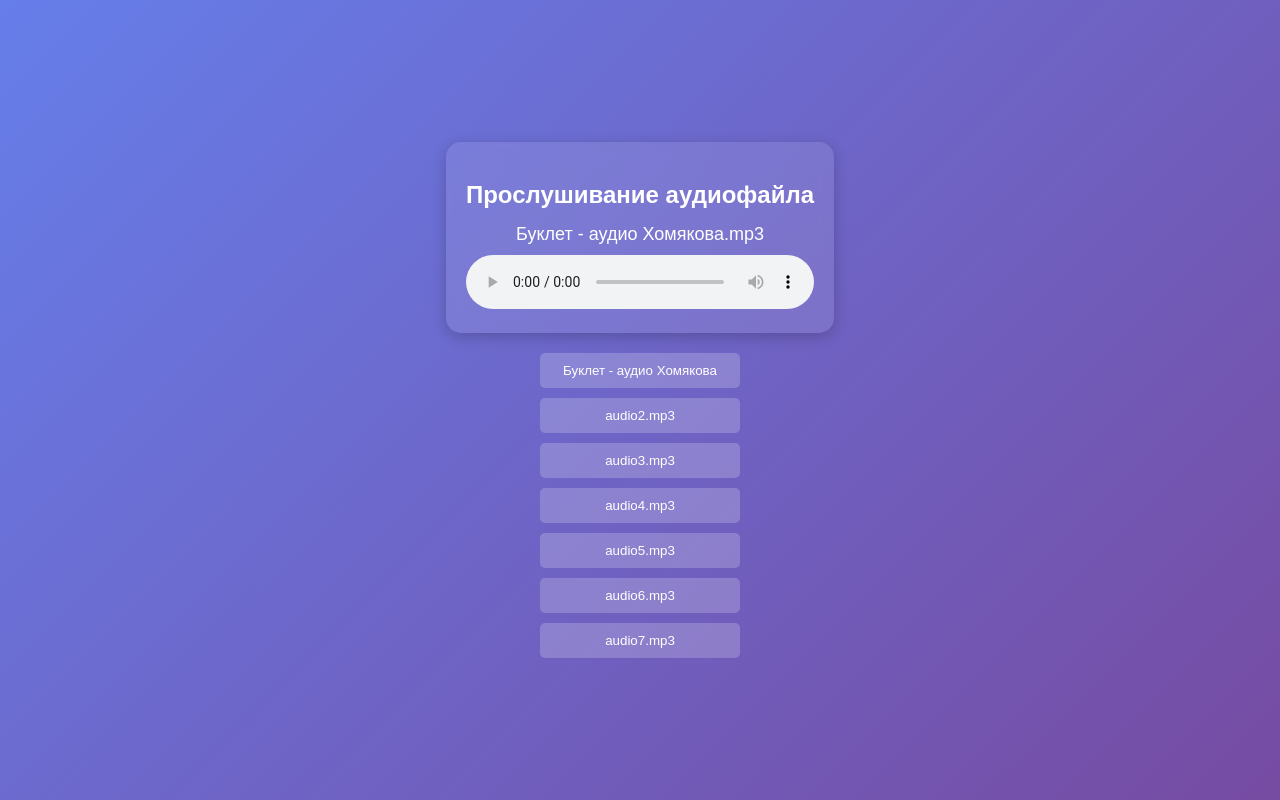
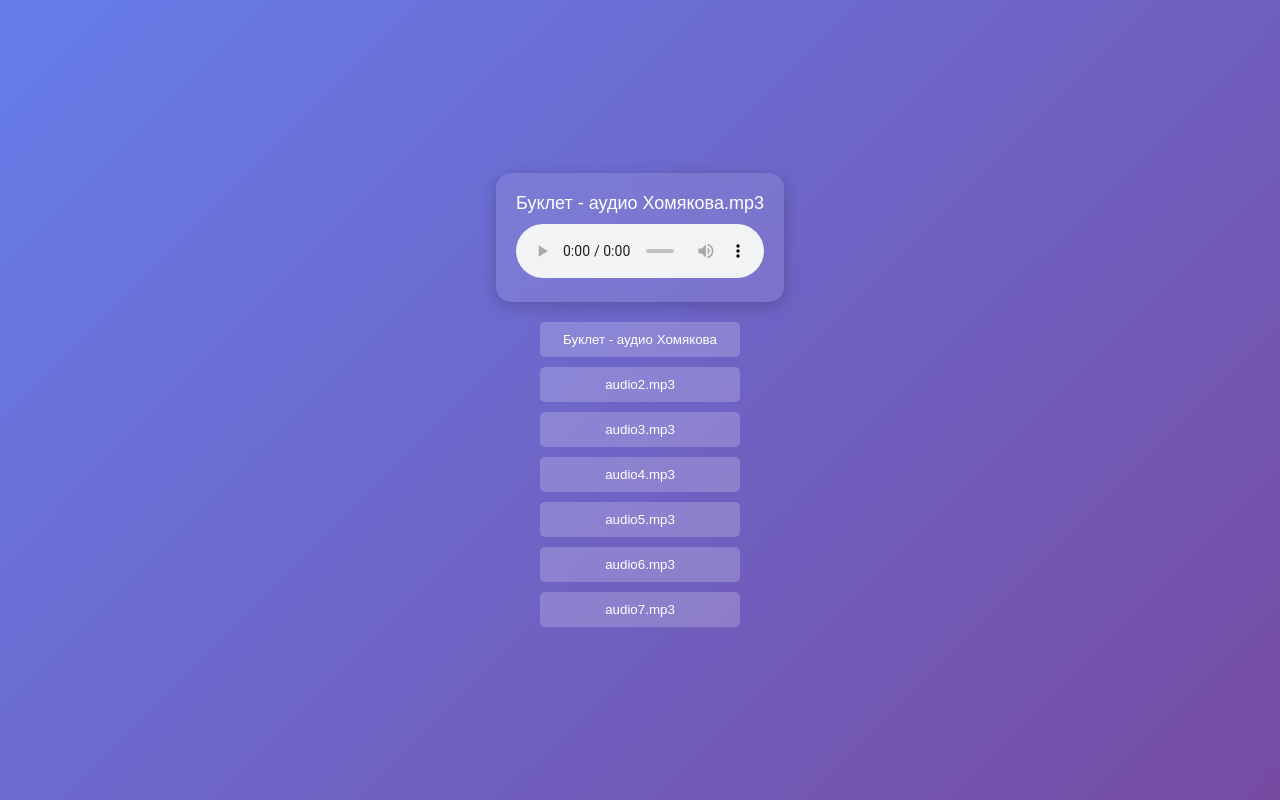
Before and after one commit to Anatoliyshak/buklet, a plain HTML site: page index.html in a window 1280 px wide. Drawn offline with Linux system fonts and the light colour scheme.

Commit message:
index.html

```diff
--- a/index.html
+++ b/index.html
@@ -89,7 +89,6 @@
 </head>
 <body>
     <div class="player-container">
-        <h2>Прослушивание аудиофайла</h2>
         <div id="audio-title">Буклет - аудио Хомякова.mp3</div>
         <audio id="audio-player" controls>
             <source id="audio-source" src="Буклет - аудио Хомякова.mp3" type="audio/mpeg">
```
